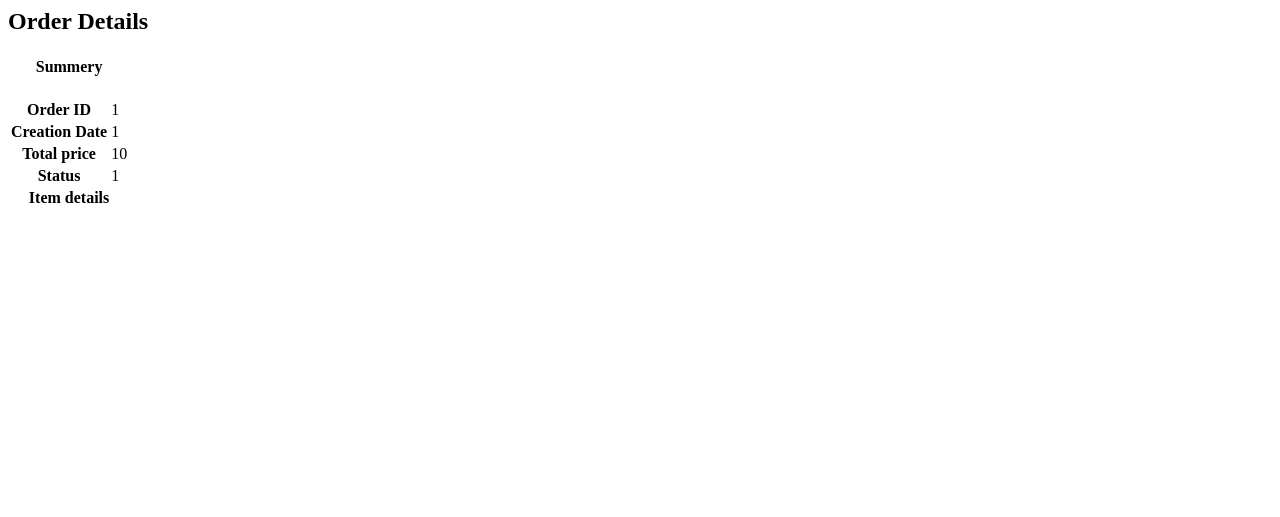
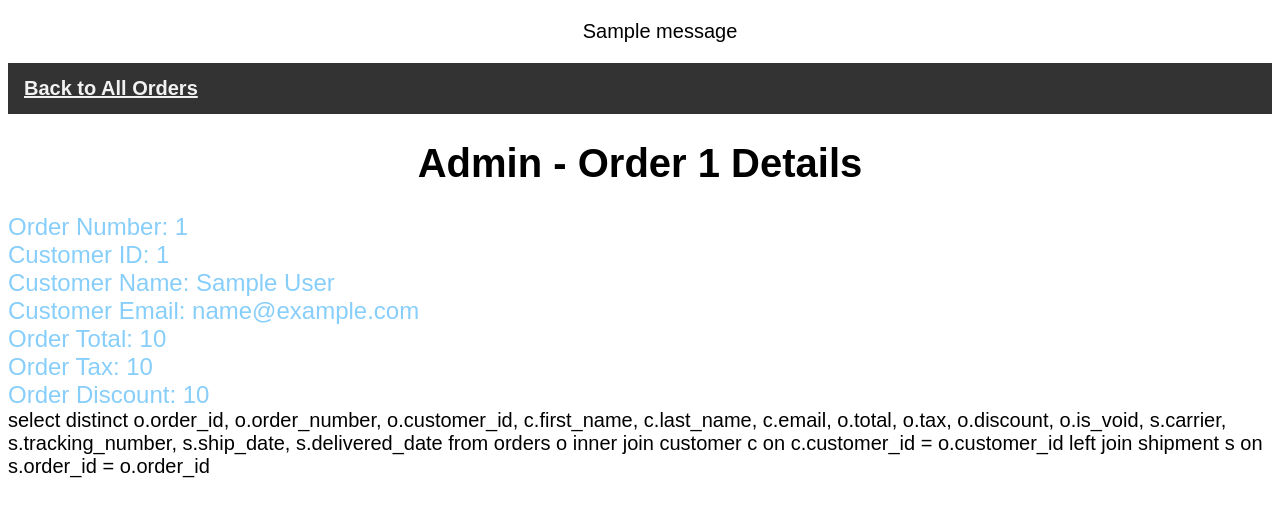
Before and after one commit to Ras-al-Ghul/Alcohol-Delivery-Service, a Flask app: template templates/admin/order_details.html in a window 1280 px wide. Shown: the top 517 px of the page. Run offline with Flask 2, Linux system fonts and the light colour scheme; the template is opened without the code that fills it: most values are stand-ins (such as "Sample title", 1, 10 or a date in 2020); one stand-in notice (Sample message) is shown; parts of the project's set-up code (start-up, migrations or seed data) failed here and were passed over.

Commit message:
admin order details

```diff
--- a/server.py
+++ b/server.py
@@ -319,7 +319,7 @@ def admin_orders():
       if 'username' not in session or (not session['is_admin']):
           return redirect(url_for('index'))
       orders = g.conn.execute(
-          'select o.order_id, o.order_number, o.customer_id, c.first_name, c.last_name, c.email, o.total, o.tax, o.discount, o.is_void, s.carrier, s.tracking_number, s.ship_date, s.delivered_date from orders o inner join customer c on c.customer_id = o.customer_id left join shipment s on s.order_id = o.order_id'
+          'select distinct o.order_id, o.order_number, o.customer_id, c.first_name, c.last_name, c.email, o.total, o.tax, o.discount, o.is_void, s.carrier, s.tracking_number, s.ship_date, s.delivered_date from orders o inner join customer c on c.customer_id = o.customer_id left join shipment s on s.order_id = o.order_id ORDER BY o.order_id DESC'
       ).fetchall()
       return render_template('admin/orders.html', orders=orders)
 
@@ -327,7 +327,7 @@ def admin_orders():
 def admin_order_details(order_id):
       if 'username' not in session or not session['is_admin']:
         return redirect(url_for('index'))
-      result = g.conn.execute('SELECT * FROM orders WHERE order_id = %s', [order_id])
+      result = g.conn.execute('select distinct o.order_id, o.order_number, o.customer_id, c.first_name, c.last_name, c.email, o.total, o.tax, o.discount, o.is_void, s.carrier, s.tracking_number, s.ship_date, s.delivered_date from orders o inner join customer c on c.customer_id = o.customer_id left join shipment s on s.order_id = o.order_id WHERE o.order_id = %s', [order_id])
       order = result.fetchone()
       return render_template('admin/order_details.html', order=order)
 
--- a/static/css/main.css
+++ b/static/css/main.css
@@ -91,3 +91,9 @@ html, body{
   cursor: pointer;
   font-weight: bold;
 }
+
+/* Order Details Page */
+.orddetheader{
+  font-size: 18pt;
+  color:lightskyblue;
+}
--- a/templates/admin/order_details.html
+++ b/templates/admin/order_details.html
@@ -1,31 +1,42 @@
-<h2>Order Details </h2>
-<table class="table">
-    <tbody>
-    <tr>
-        <td colspan="2">
-            <h4 style="text-align: center;">Summery</h4>
-        </td>
-    </tr>
-    <tr>
-        <th>Order ID</th>
-        <td>{{ order.order_id }}</td>
-    </tr>
-    <tr>
-        <th>Creation Date</th>
-        <td>{{ order.customer_id }}</td>
-    </tr>
-    <tr>
-        <th>Total price</th>
-        <td>{{ order.total }}</td>
-    </tr>
-    <tr>
-        <th>Status</th>
-        <td>{{ order.order_number }}</td>
-    </tr>
-    <tr>
-        <td colspan="2">
-            <h4 style="text-align: center;">Item details</h4>
-        </td>
-    </tr>
-    </tbody>
-</table>
+<!DOCTYPE html>
+<html>
+    <head>
+        <title>Order {{ order.order_number }} Details</title>
+        <link rel= "stylesheet" type= "text/css" href= "{{ url_for('static',filename='css/main.css') }}">
+    </head>
+
+    <body>
+        <div class="centerbutton">
+          {% with messages = get_flashed_messages() %}
+            {% if messages %}
+              <ul class=flashes>
+                {% for message in messages %}
+                  {{ message }}
+                {% endfor %}
+              </ul>
+            {% endif %}
+          {% endwith %}
+        </div class="centerbutton">
+        <div class="topnav">
+          <a class="topnavbuttonhome" href="admin/orders">Back to All Orders</a>
+        </div>
+
+        <h1 class="centerbutton">Admin - Order {{ order.order_number }} Details</h1>
+
+    <div class="orddetheader">
+        Order Number: {{ order.order_number }}<br>
+        Customer ID: {{ order.customer_id }}<br>
+        Customer Name: {{ order.first_name }} {{ order.last_name }}<br>
+        Customer Email: {{ order.customer_email }}<br>
+        Order Total: {{ order.total }}<br>
+        Order Tax: {{ order.tax }}<br>
+        Order Discount: {{ order.discount }}<br>
+
+    </div>
+
+
+</html>
+
+
+
+select distinct o.order_id, o.order_number, o.customer_id, c.first_name, c.last_name, c.email, o.total, o.tax, o.discount, o.is_void, s.carrier, s.tracking_number, s.ship_date, s.delivered_date from orders o inner join customer c on c.customer_id = o.customer_id left join shipment s on s.order_id = o.order_id
```
